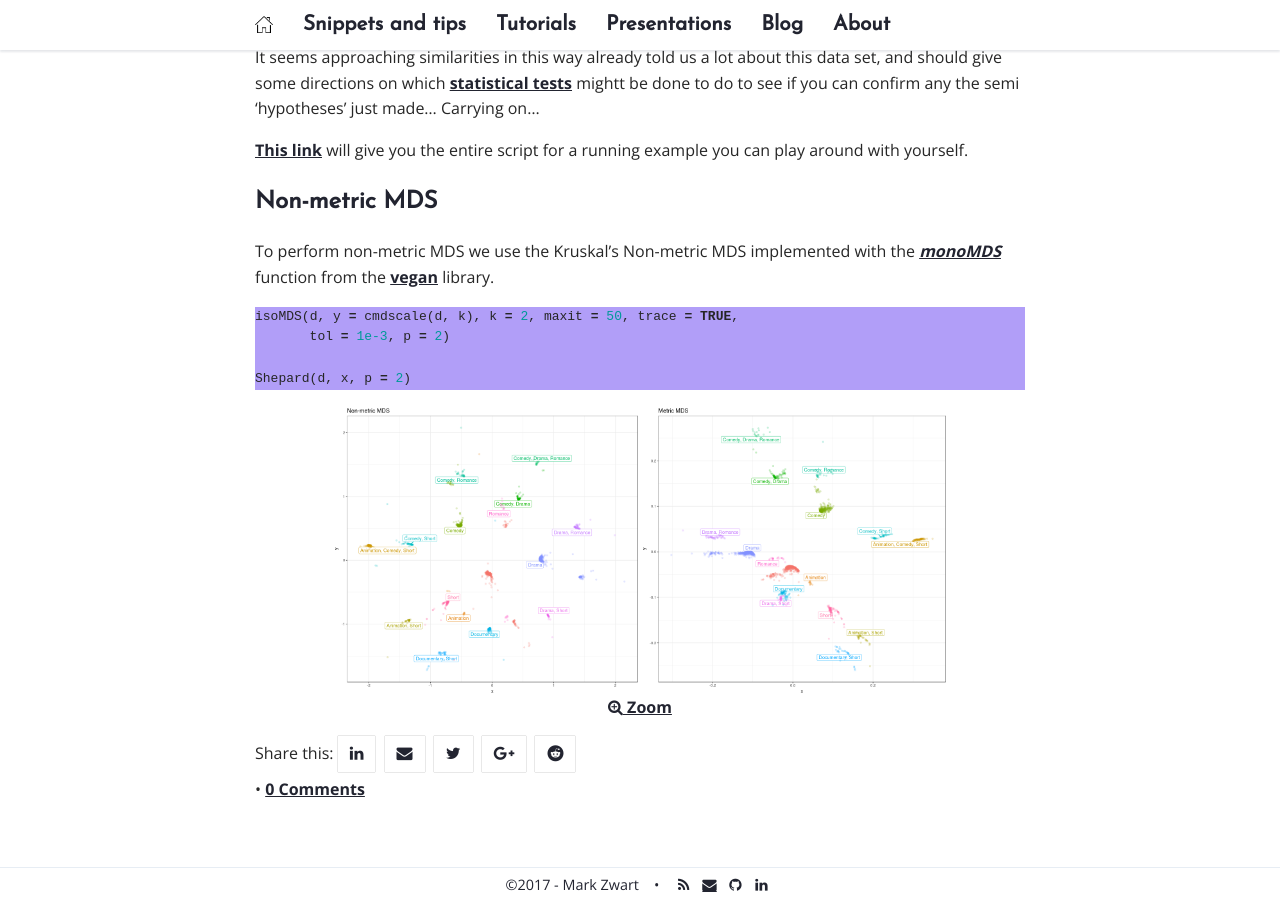
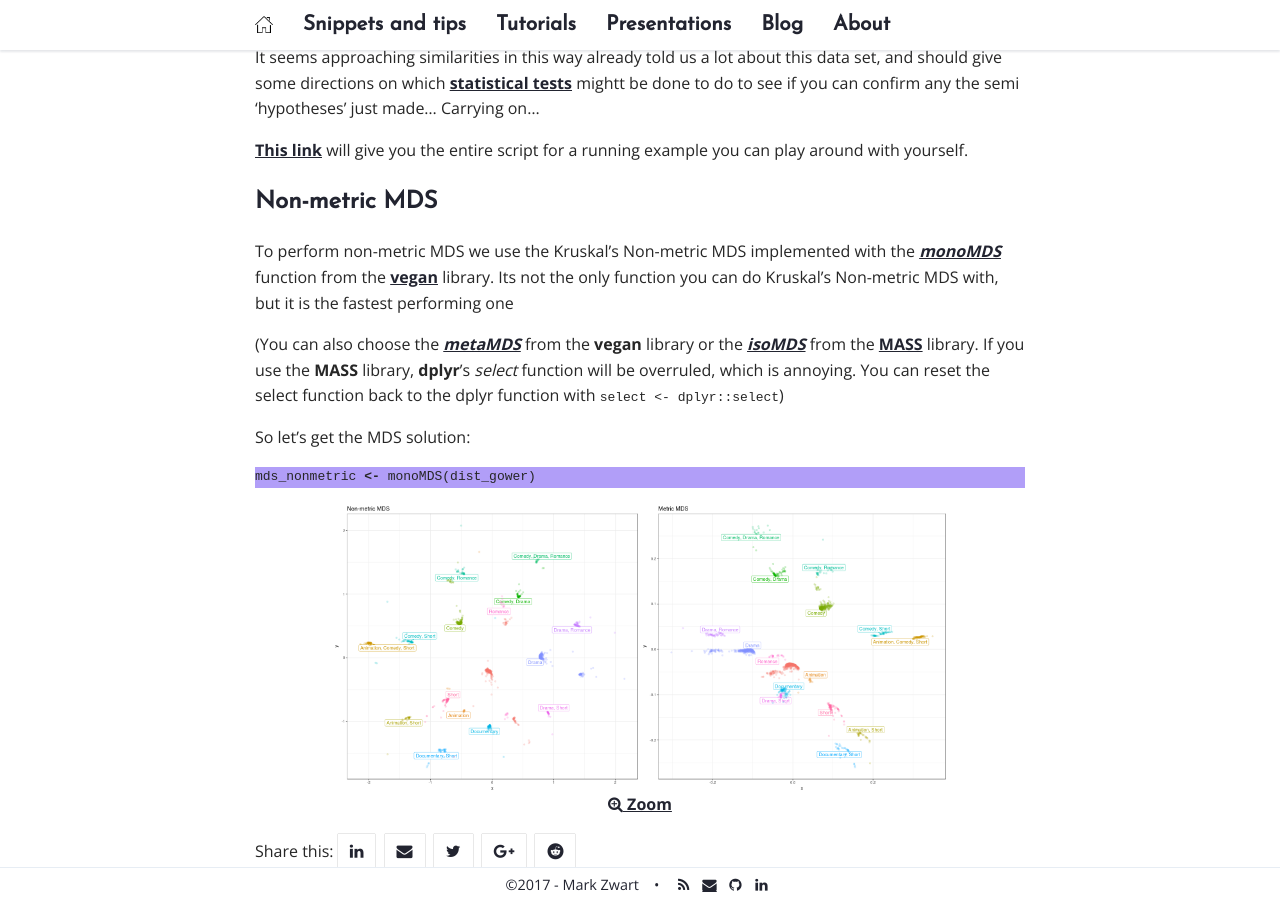
Before and after one commit to mark-me/mark-me.github.io, a Jekyll site: the page built from _pages/tutorials/mds/mds.md, in a window 1280 px wide and 900 px high, scrolled down 3596 px. Built offline with Jekyll 4.4.1, drawn with Linux system fonts in a browser that asks for light colours; nearby versions of some CDN libraries; comment, search, counter and statistics services are not loaded.

Commit message:
Update mds.md

````diff
--- a/_pages/tutorials/mds/mds.md
+++ b/_pages/tutorials/mds/mds.md
@@ -88,12 +88,13 @@ It seems approaching similarities in this way already told us a lot about this d
 
 ## Non-metric MDS
 
-To perform non-metric MDS we use the Kruskal's Non-metric MDS implemented with the _[monoMDS](https://stat.ethz.ch/R-manual/R-devel/library/MASS/html/isoMDS.html)_ function from the [vegan](https://www.rdocumentation.org/packages/vegan) library.
+To perform non-metric MDS we use the Kruskal's Non-metric MDS implemented with the _[monoMDS](https://stat.ethz.ch/R-manual/R-devel/library/MASS/html/isoMDS.html)_ function from the [vegan](https://www.rdocumentation.org/packages/vegan) library. Its not the only function you can do Kruskal's Non-metric MDS with, but it is the fastest performing one
+
+(You can also choose the _[metaMDS](https://stat.ethz.ch/R-manual/R-devel/library/MASS/html/metaMDS.html)_ from the **vegan** library or the _[isoMDS](https://stat.ethz.ch/R-manual/R-devel/library/MASS/html/isoMDS.html)_ from the **[MASS](https://www.rdocumentation.org/packages/MASS/)** library. If you use the **MASS** library, **dplyr**'s _select_ function will be overruled, which is annoying. You can reset the select function back to the dplyr function with ```select <- dplyr::select```)
+
+So let's get the MDS solution:
 ```r
-isoMDS(d, y = cmdscale(d, k), k = 2, maxit = 50, trace = TRUE,
-       tol = 1e-3, p = 2)
-
-Shepard(d, x, p = 2)
+mds_nonmetric <- monoMDS(dist_gower)
 ```
 
 {:refdef: style="text-align: center;"}
````
